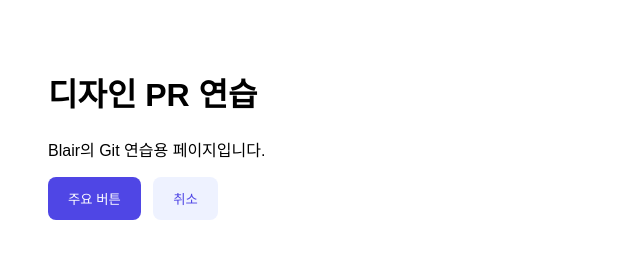
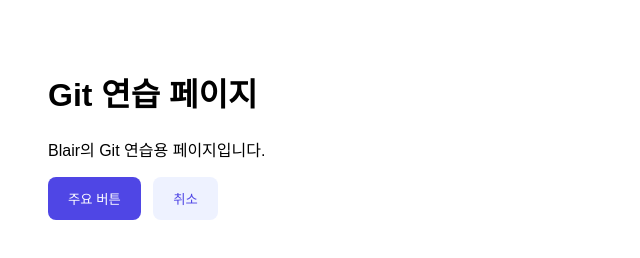
Before and after one commit to blairgaeun/pr-practice, a plain HTML site: page index.html in a window 1280 px wide. Shown: the whole page, without its empty margins (0-640 px from the left). Drawn offline with Linux system fonts and the light colour scheme.

Commit message:
Revert "[Fix](title): 제목을 '디자인 PR 연습'으로 변경"

```diff
--- a/index.html
+++ b/index.html
@@ -11,7 +11,7 @@
   </style>
 </head>
 <body>
-  <h1>디자인 PR 연습</h1>
+  <h1>Git 연습 페이지</h1>
   <p>Blair의 Git 연습용 페이지입니다.</p>
   <button class="btn btn-primary">주요 버튼</button>
   <button class="btn btn-secondary">취소</button>
```
